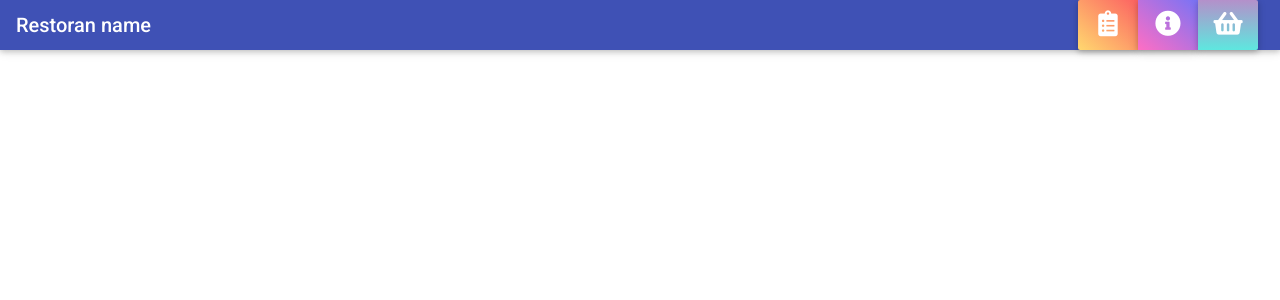
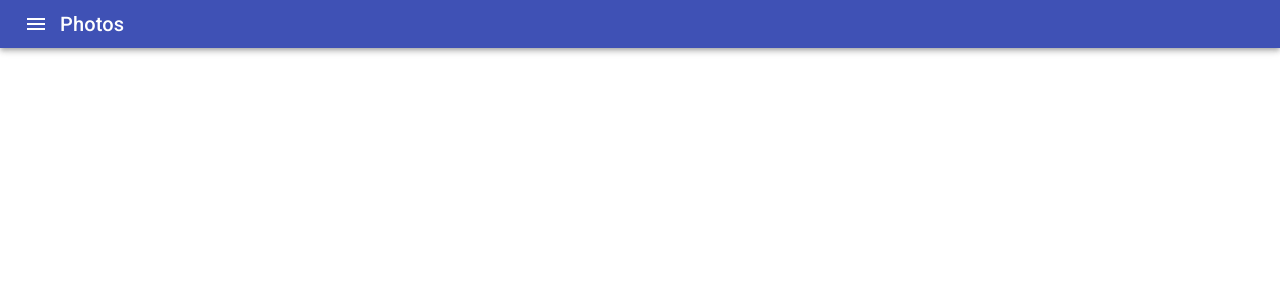
Before and after one commit to Denisdubovikov96/restoran, a React (Create React App) app: page / in a window 1280 px wide. Shown: the top 300 px of the page. Built offline with nearby package versions, Linux system fonts and the light colour scheme.

Commit message:
navBar material

```diff
--- a/package.json
+++ b/package.json
@@ -4,6 +4,7 @@
   "private": true,
   "dependencies": {
     "@material-ui/core": "^4.11.0",
+    "@material-ui/icons": "^4.9.1",
     "@testing-library/jest-dom": "^4.2.4",
     "@testing-library/react": "^9.5.0",
     "@testing-library/user-event": "^7.2.1",
--- a/src/components/app/App.js
+++ b/src/components/app/App.js
@@ -1,13 +1,26 @@
 import React from "react";
 
 import NavBar from "../nav-bar";
-// sdfsd
+import { BrowserRouter as Router, Switch, Route } from "react-router-dom";
 
 function App() {
   return (
-    <div className="App">
+    <Router>
       <NavBar></NavBar>
-    </div>
+      <Switch>
+        <Route path="/">
+
+        </Route>
+        <Route path="/info">
+
+        </Route>
+        <Route path="/corzina">
+
+        </Route>
+      </Switch>
+    </Router>
+
+
   );
 }
 
--- a/src/components/nav-bar/nav-bar.js
+++ b/src/components/nav-bar/nav-bar.js
@@ -1,36 +1,61 @@
 import React from "react";
-import {
-  MDBNavbar,
-  MDBNavbarBrand,
-  MDBBtn,
-  MDBBtnGroup,
-  MDBIcon,
-} from "mdbreact";
+import AppBar from "@material-ui/core/AppBar";
+import Toolbar from "@material-ui/core/Toolbar";
+import Typography from "@material-ui/core/Typography";
+import IconButton from "@material-ui/core/IconButton";
+import MenuIcon from "@material-ui/icons/Menu";
+import Menu from "@material-ui/core/Menu";
+import MenuItem from "@material-ui/core/MenuItem";
+import InboxIcon from "@material-ui/icons/MoveToInbox";
+import DraftsIcon from "@material-ui/icons/Drafts";
+import SendIcon from "@material-ui/icons/Send";
+import { makeStyles } from "@material-ui/core/styles";
 
-import "./nav-bar.scss";
+const useStyles = makeStyles({
+  icon: {
+    padding: 0,
+  },
+});
 
-export default function NavBar() {
+export default function DenseAppBar() {
+  const classes = useStyles();
+  const [anchorEl, setAnchorEl] = React.useState(null);
+  const handleClick = (event) => {
+    setAnchorEl(event.currentTarget);
+  };
+
+  const handleClose = () => {
+    setAnchorEl(null);
+  };
   return (
-    <MDBNavbar
-      color="indigo"
-      dark
-      expand="md"
-      className="justify-content-between nav-bar"
-    >
-      <MDBNavbarBrand>
-        <strong className="white-text">Restoran name</strong>
-      </MDBNavbarBrand>
-      <MDBBtnGroup>
-        <MDBBtn gradient="peach" className="nav-bar-buttons">
-          <MDBIcon icon="clipboard-list" size="2x" />
-        </MDBBtn>
-        <MDBBtn gradient="purple" className="nav-bar-buttons">
-          <MDBIcon icon="info-circle" size="2x" />
-        </MDBBtn>
-        <MDBBtn gradient="near-moon" className="nav-bar-buttons">
-          <MDBIcon icon="shopping-basket" size="2x" />
-        </MDBBtn>
-      </MDBBtnGroup>
-    </MDBNavbar>
+    <div>
+      <AppBar position="static">
+        <Toolbar variant="dence">
+          <IconButton edge="start" color="inherit" onClick={handleClick}>
+            <MenuIcon />
+          </IconButton>
+          <Menu
+            id="customized-menu"
+            anchorEl={anchorEl}
+            keepMounted
+            open={Boolean(anchorEl)}
+            onClose={handleClose}
+          >
+            <MenuItem>
+              <SendIcon className={classes.icon} fontSize="small" color="primary" />
+            </MenuItem>
+            <MenuItem>
+              <DraftsIcon fontSize="small" color="primary" />
+            </MenuItem>
+            <MenuItem>
+              <InboxIcon fontSize="small" color="primary" />
+            </MenuItem>
+          </Menu>
+          <Typography variant="h6" color="inherit">
+            Photos
+          </Typography>
+        </Toolbar>
+      </AppBar>
+    </div>
   );
 }
--- a/src/components/nav-bar/nav-bar.scss
+++ b/src/components/nav-bar/nav-bar.scss
@@ -1,9 +1,3 @@
-.nav-bar {
-    padding: 0 1rem;
+.menuListItem {
+    width: auto;
 }
-
-.nav-bar-buttons {
-    width: 60px;
-    margin: 0 6px 0 -8px;
-    padding: 0.7rem;
-}
```
Also changed, not shown: 1 other file (tests, documents, lock files or other folders).
